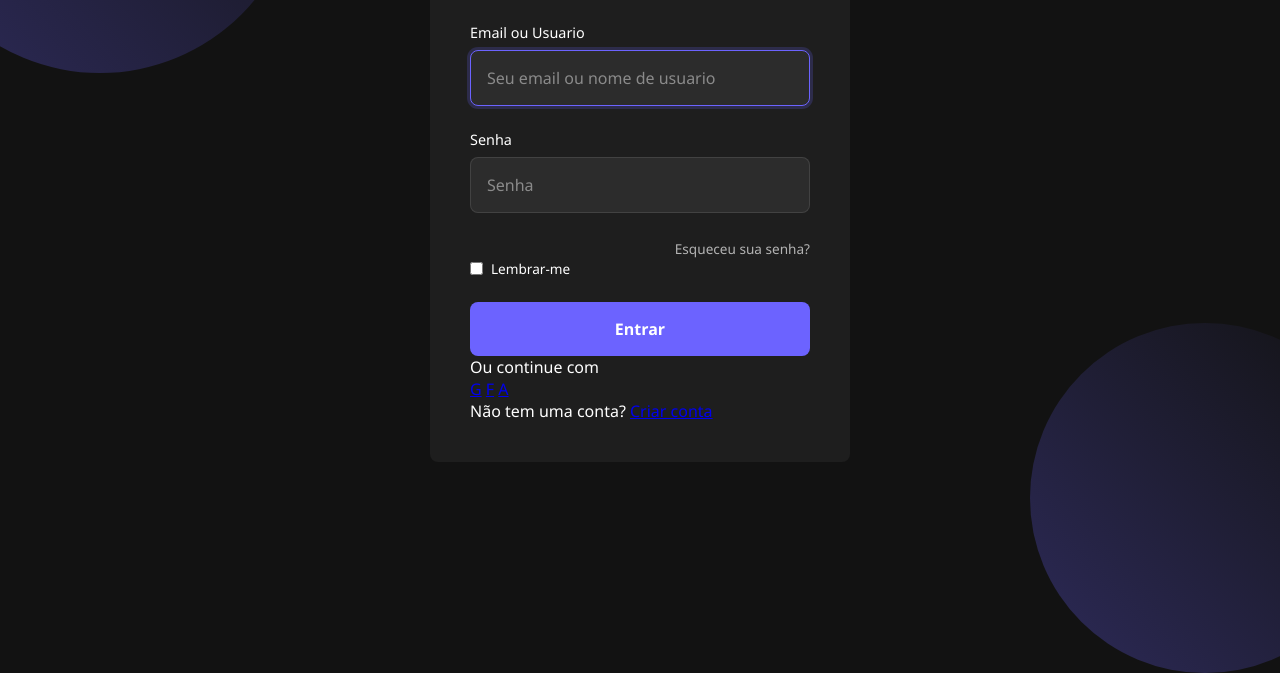
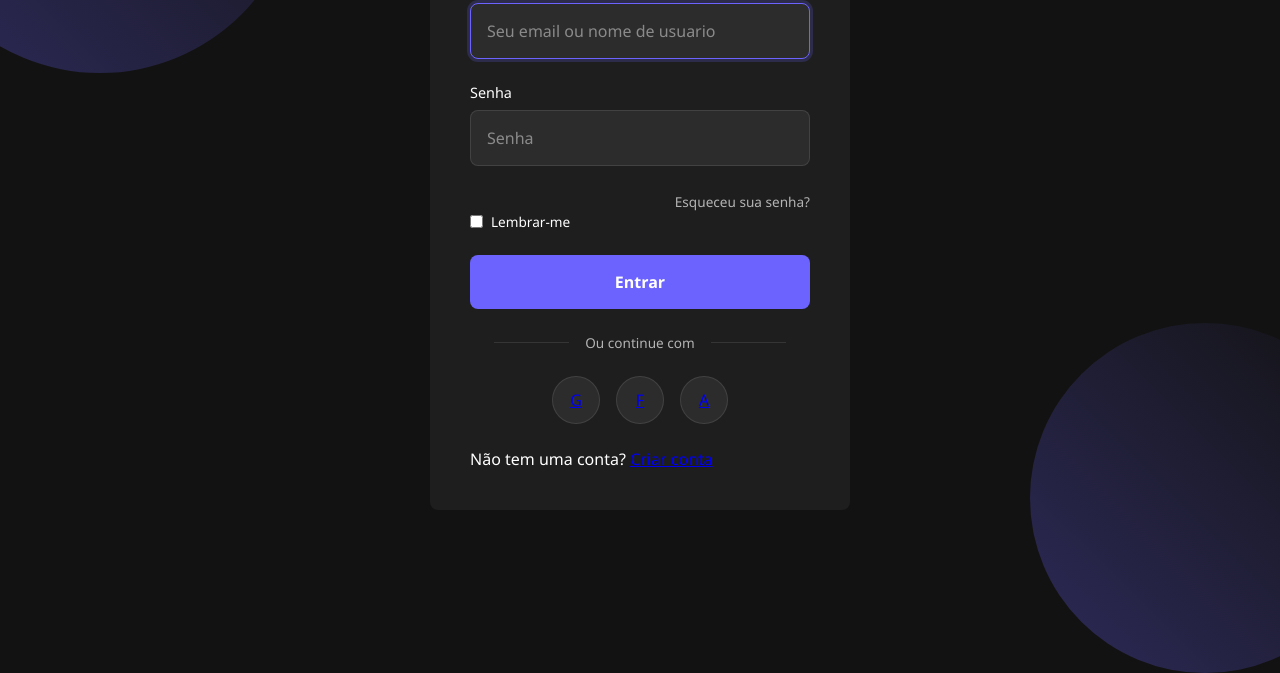
Before and after one commit to emanuellerego/tela-de-login, a plain HTML site: page index.html in a window 1280 px wide. Shown: the part 227-900 px from the top of the page. Drawn offline with Linux system fonts and the light colour scheme.

Commit message:
add social-login css

```diff
--- a/css/login.css
+++ b/css/login.css
@@ -140,3 +140,48 @@ button:hover {
 button:active {
     transform: translateY(0);
 }
+
+.divider {
+    display: flex;
+    align-items: center;
+    margin: 1.5rem;
+}
+
+.divider::before,
+.divider::after {
+    content: '';
+    flex: 1;
+    height: 1px;
+    background-color: rgba(255, 255, 255, 0.1);
+}
+
+.divider span {
+    padding: 0 1rem;
+    color: var(--text-secundary);
+    font-size: 0.85rem;
+}
+
+.social-login {
+    display: flex;
+    justify-content: center;
+    gap: 1rem;
+    margin-bottom: 1.5rem;
+}
+
+.social-btn {
+    display: flex;
+    align-items: center;
+    justify-content: center;
+    width: 48px;
+    height: 48px;
+    border-radius: 50%;
+    background-color: var(--input-bg);
+    border: 1px solid rgba(255, 255, 255, 0.1);
+    cursor: pointer;
+    transition: var(--transition);
+}
+
+.social-btn:hover {
+    background-color: rgba(255, 255, 255, 0.05);
+    transform: translateY(-5px);
+}
```
